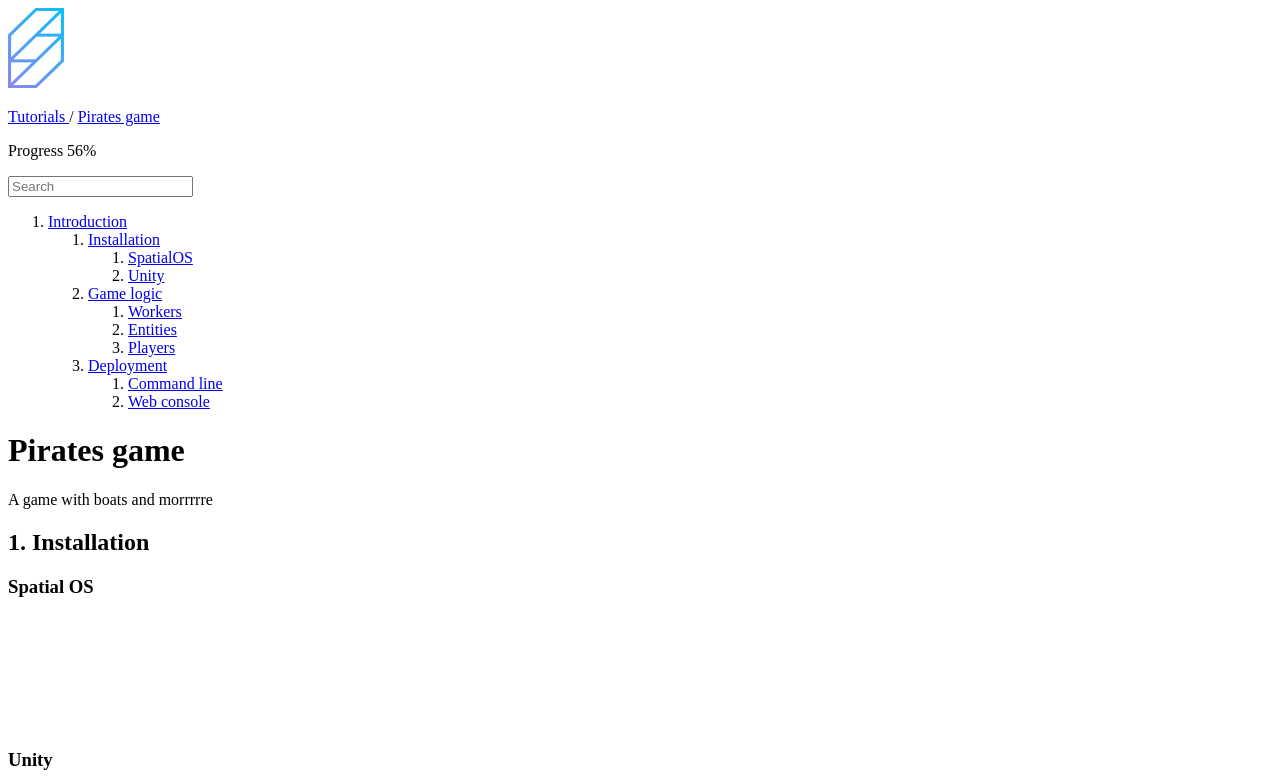
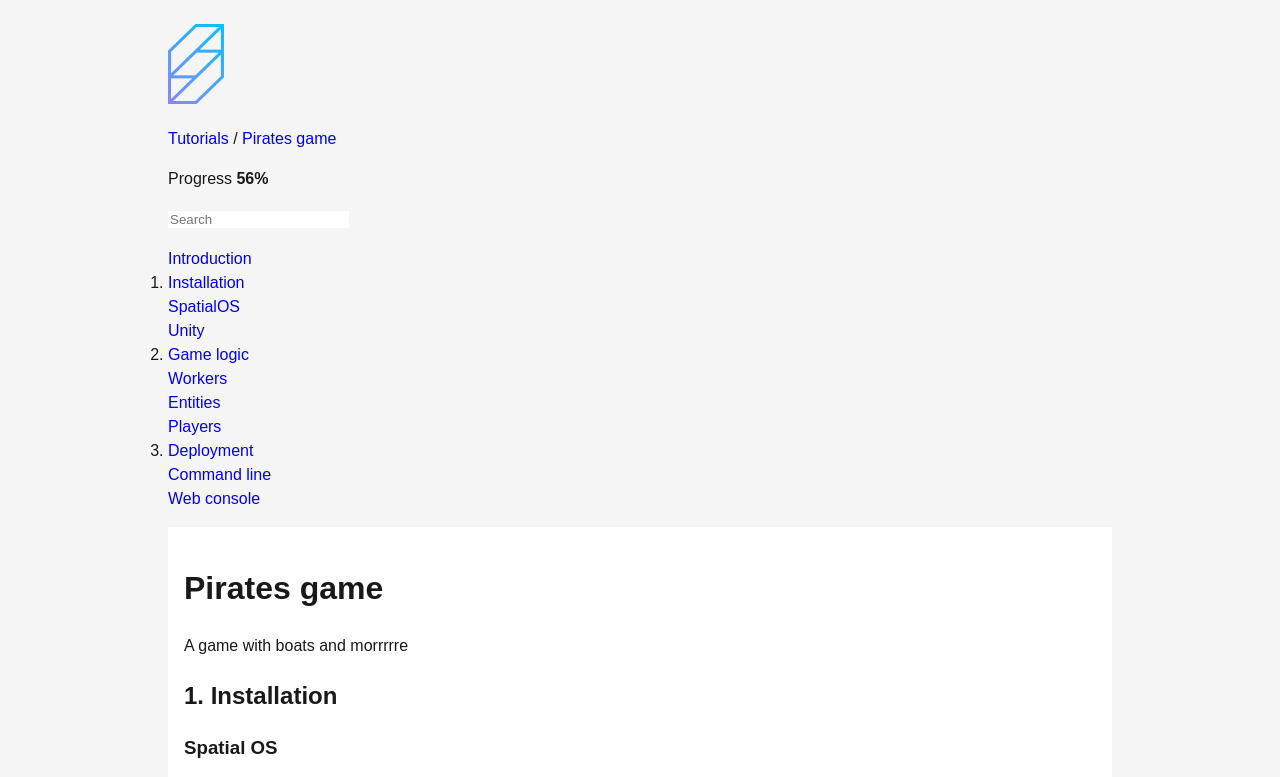
Before and after one commit to barneycarroll/impro-css, a plain HTML site: page tutorial.html in a window 1280 px wide. Shown: the top 777 px of the page. Drawn offline with Linux system fonts and the light colour scheme.

Commit message:
High level typography and theming Identify intuitive components and make appropriate bindings: Global resets, colour and typography application

```diff
--- a/index.css
+++ b/index.css
@@ -1 +1,50 @@
 @import 'theme.css';
+
+html {
+  background: var( --body-background );
+  color: var( --grey-dark );
+  font: 1em/1.5 sans-serif;
+  max-width: 60em;
+  margin: auto;
+  padding: 1em;
+}
+
+a {
+  text-decoration: none;
+}
+
+input {
+  border: none;
+  color: var( --grey-light );
+}
+
+.bold {
+  font-weight: bold;
+}
+
+.nav ol {
+  padding: 0;
+  list-style: none;
+}
+
+.nav > ol > li > ol {
+  list-style-type: decimal;
+}
+
+.content {
+  background: white;
+  padding: 1em;
+}
+
+.notice {
+  padding: 1em;
+  color: white;
+}
+
+.notice.positive {
+  background: var( --green );
+}
+
+.notice.warning {
+  background: var( --orange );
+}
--- a/tutorial.html
+++ b/tutorial.html
@@ -23,14 +23,14 @@
 
     <div>
       <p>
-        Progress 56%
+        Progress <span class=bold>56%</span>
       </p>
       <form action=#>
         <input placeholder=Search />
       </form>
     </div>
 
-    <div>
+    <div class=nav>
       <ol>
         <li>
           <a href="#content">
@@ -104,7 +104,7 @@
       </ol>
     </div>
 
-    <div>
+    <div class=content>
       <a name=content></a>
 
       <div>
@@ -138,14 +138,14 @@
         Spatial OS
       </h3>
 
-      <p>
+      <p class="notice positive">
         <img src=images/check.png />
       </p>
 
       <p>
       </p>
 
-      <p>
+      <p class="notice warning">
         <img src=images/warning.png />
       </p>
 
```
